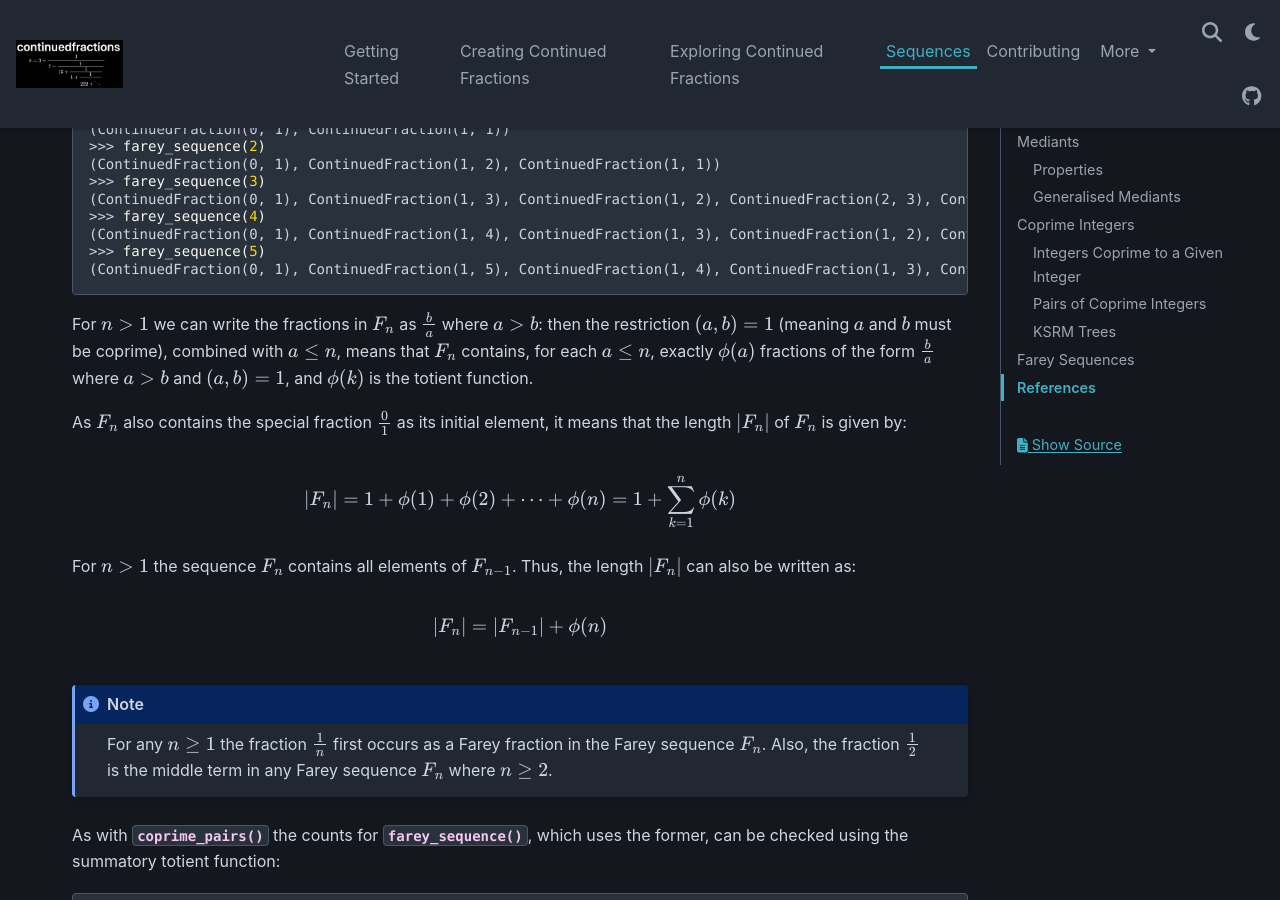
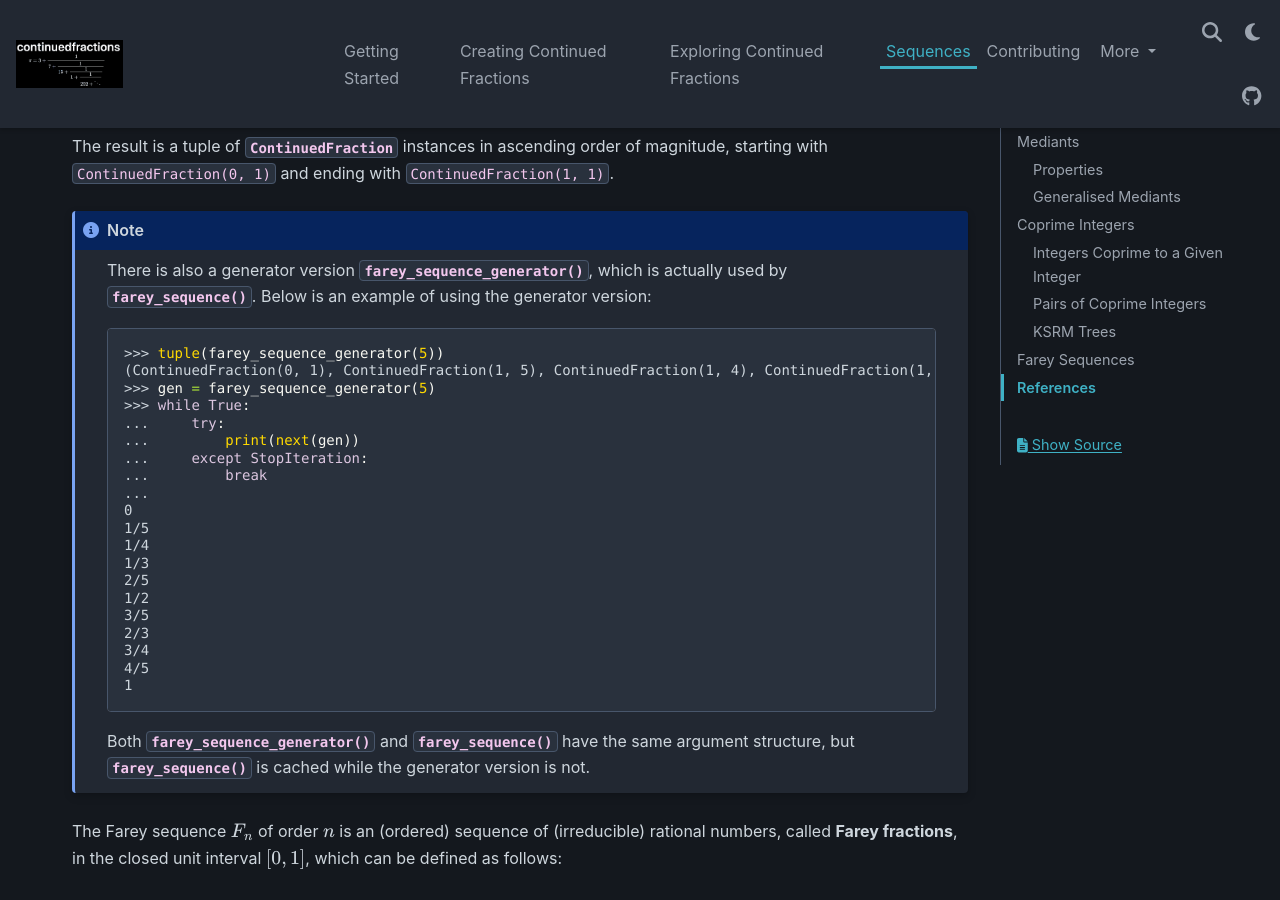
Before and after one commit to sr-murthy/continuedfractions, a Sphinx documentation site: the page built from docs/sources/sequences.rst, in a window 1280 px wide and 900 px high, scrolled down 13453 px. Built offline with Sphinx 7.4.7 and the PyData theme 0.15.4, drawn with Linux system fonts in a browser that asks for light colours; nearby versions of some CDN libraries; some of the changed text lies outside the part shown.

Commit message:
refactor: add generator versions for `sequences.{coprime_integers`, `sequences.coprime_pairs` and `sequences.farey_sequence` + update tests and documentation

```diff
--- a/docs/sources/continuedfractions/sequences.rst
+++ b/docs/sources/continuedfractions/sequences.rst
@@ -8,4 +8,4 @@
 
 .. automodule:: continuedfractions.sequences
     :members:
-    :private-members: _coprime_integers, _coprime_pairs, _backtrack
+    :private-members: _backtrack
--- a/docs/sources/sequences.rst
+++ b/docs/sources/sequences.rst
@@ -228,6 +228,29 @@
 
 The result, for a given integer :math:`n \geq 1`, is always a tuple of positive integers coprime to :math:`n`, in descending order, and ending with :math:`1`. If :math:`n` is not a positive integer a :py:class:`ValueError` is raised.
 
+.. note::
+
+   There is also a generator version :py:func:`~continuedfractions.sequences.coprime_integers_generator`, which is actually used by :py:func:`~continuedfractions.sequences.coprime_integers`. Here are a few examples of using the generator version:
+
+   .. code:: python
+
+      >>> gen = coprime_integers_generator(10)
+      >>> while True:
+      ...     try:
+      ...         print(next(gen))
+      ...     except StopIteration:
+      ...         break
+      ...
+      9
+      7
+      3
+      1
+      >>> from itertools import takewhile
+      >>> tuple(takewhile(lambda x: x > 5, coprime_integers_generator(10)))
+      (9, 7)
+
+   Both :py:func:`~continuedfractions.sequences.coprime_integers_generator` and :py:func:`~continuedfractions.sequences.coprime_integers` have the same argument structure, but :py:func:`~continuedfractions.sequences.coprime_integers` is cached while the generator version is not.
+
 The count of the coprimes sequence returned by :py:func:`~continuedfractions.sequences.coprime_integers` for a given :math:`n \geq 1` is consistent with `totient function <https://en.wikipedia.org/wiki/Euler%27s_totient_function>`_ :math:`\phi(n)`, on which it is based, and this can be verified using the Sympy :py:class:`~sympy.ntheory.factor_.totient` callable.
 
 .. code:: python
@@ -302,7 +325,35 @@
    >>> coprime_pairs(10)
    ((1, 1), (2, 1), (3, 2), (4, 3), (5, 4), (6, 5), (7, 6), (8, 7), (8, 3), (7, 2), (5, 2), (8, 5), (4, 1), (7, 4), (6, 1), (8, 1), (3, 1), (5, 3), (7, 5), (7, 3), (5, 1), (7, 1), (9, 8), (9, 7), (9, 5), (9, 4), (9, 2), (9, 1), (10, 9), (10, 7), (10, 3), (10, 1))
 
-The result, for a given integer :math:`n \geq 1` is a tuple of integer pairs :math:`(a, b)` such that :math:`(a, b) = 1` and :math:`1 \leq b < a \leq n`, and the number of such pairs is given by:
+The result, for a given integer :math:`n \geq 1` is a tuple of integer pairs :math:`(a, b)` such that :math:`(a, b) = 1` and :math:`1 \leq b < a \leq n`.
+
+.. note::
+
+   There is also a generator version :py:func:`~continuedfractions.sequences.coprime_pairs_generator`, which is actually used by :py:func:`~continuedfractions.sequences.coprime_pairs`. Below is an example of using the generator version:
+
+   .. code:: python
+
+      >>> gen = coprime_pairs_generator(5)
+      >>> while True:
+      ...     try:
+      ...         print(next(gen))
+      ...     except StopIteration:
+      ...         break
+      ...
+      (1, 1)
+      (2, 1)
+      (3, 2)
+      (3, 1)
+      (4, 3)
+      (4, 1)
+      (5, 4)
+      (5, 3)
+      (5, 2)
+      (5, 1)
+
+   Both :py:func:`~continuedfractions.sequences.coprime_pairs_generator` and :py:func:`~continuedfractions.sequences.coprime_pairs` have the same argument structure, but :py:func:`~continuedfractions.sequences.coprime_pairs` is cached while the generator version is not.
+
+The count of the coprime pairs sequence returned by :py:func:`~continuedfractions.sequences.coprime_pairs` for a given :math:`n` is given by:
 
 .. math::
 
@@ -466,12 +517,32 @@
 
 .. note::
 
-   Often it is easier to read off sequences of fractions (both :py:class:`fractions.Fraction` and :py:class:`~continuedfractions.continuedfraction.ContinuedFraction`) in the form ``a/b`` - for this purpose it is useful to print them in the following way:
+   There is also a generator version :py:func:`~continuedfractions.sequences.farey_sequence_generator`, which is actually used by :py:func:`~continuedfractions.sequences.farey_sequence`. Below is an example of using the generator version:
 
    .. code:: python
 
-      >>> print(', '.join([str(frac) for frac in farey_sequence(10)]))
-      0, 1/10, 1/9, 1/8, 1/7, 1/6, 1/5, 2/9, 1/4, 2/7, 3/10, 1/3, 3/8, 2/5, 3/7, 4/9, 1/2, 5/9, 4/7, 3/5, 5/8, 2/3, 7/10, 5/7, 3/4, 7/9, 4/5, 5/6, 6/7, 7/8, 8/9, 9/10, 1
+      >>> tuple(farey_sequence_generator(5))
+      (ContinuedFraction(0, 1), ContinuedFraction(1, 5), ContinuedFraction(1, 4), ContinuedFraction(1, 3), ContinuedFraction(2, 5), ContinuedFraction(1, 2), ContinuedFraction(3, 5), ContinuedFraction(2, 3), ContinuedFraction(3, 4), ContinuedFraction(4, 5), ContinuedFraction(1, 1))
+      >>> gen = farey_sequence_generator(5)
+      >>> while True:
+      ...     try:
+      ...         print(next(gen))
+      ...     except StopIteration:
+      ...         break
+      ...
+      0
+      1/5
+      1/4
+      1/3
+      2/5
+      1/2
+      3/5
+      2/3
+      3/4
+      4/5
+      1
+
+   Both :py:func:`~continuedfractions.sequences.farey_sequence_generator` and :py:func:`~continuedfractions.sequences.farey_sequence` have the same argument structure, but :py:func:`~continuedfractions.sequences.farey_sequence` is cached while the generator version is not.
 
 The Farey sequence :math:`F_n` of order :math:`n` is an (ordered) sequence of (irreducible) rational numbers, called **Farey fractions**, in the closed unit interval :math:`[0, 1]`, which can be defined as follows:
 
```
Also changed, not shown: docs/sources/getting-started.rst (+6 -3 lines), 1 other file.
